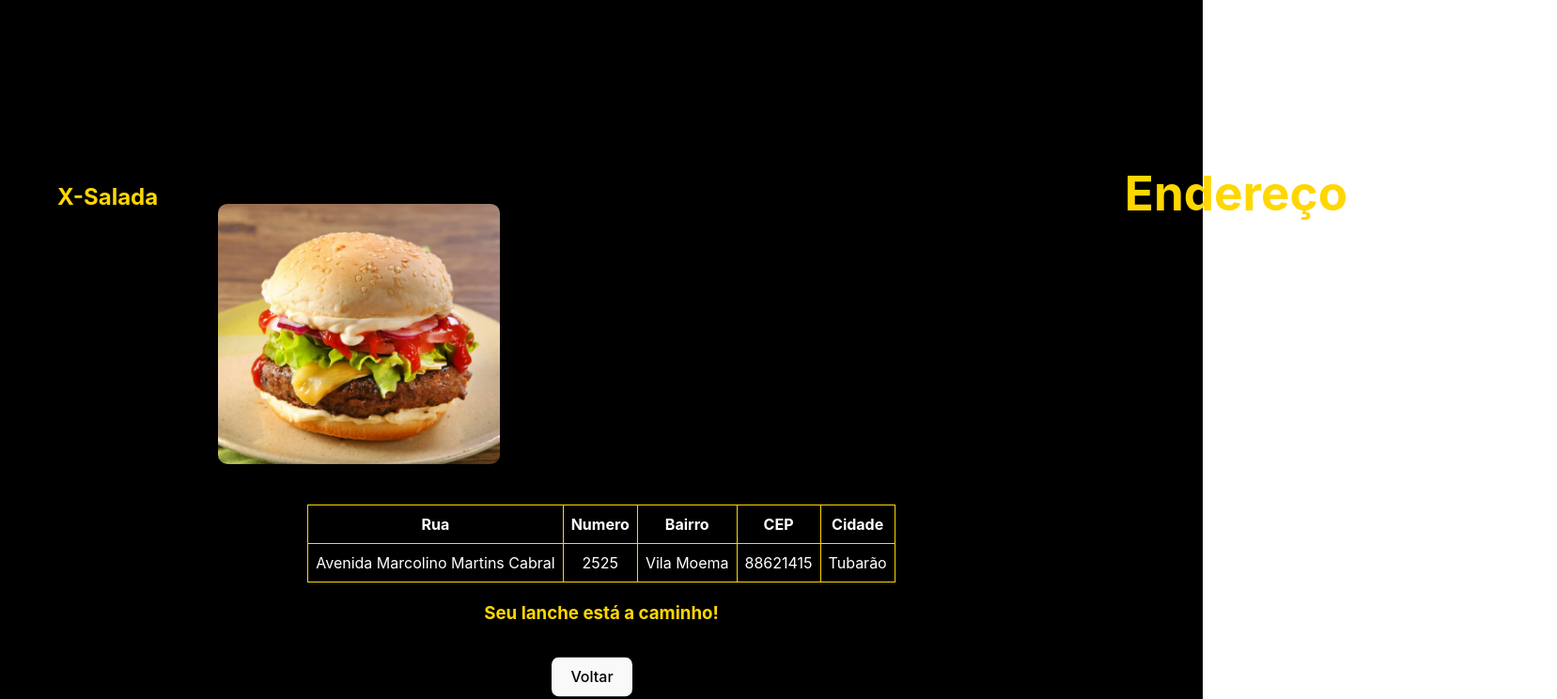
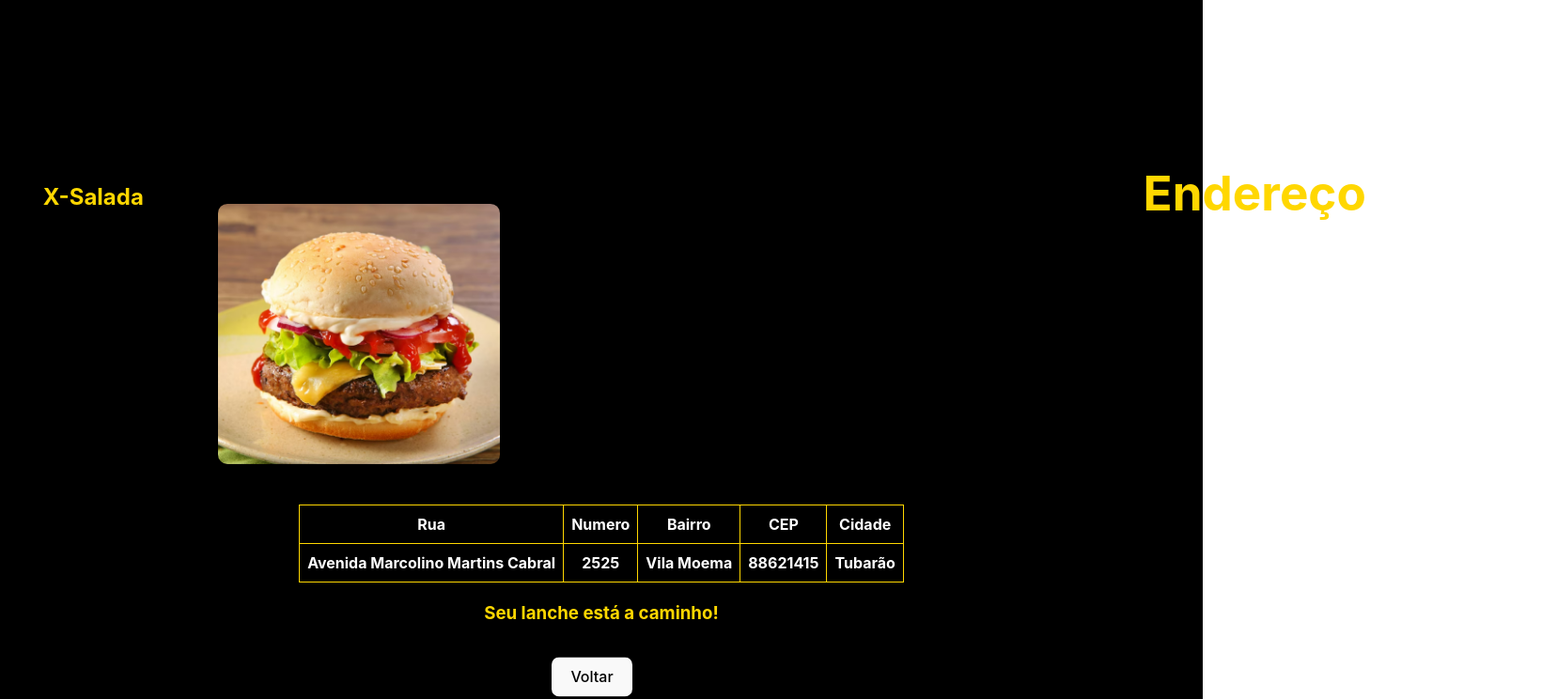
Before and after one commit to Octavio1Naspolini/usuariologin, a React (Vite) app: page /confirmacao in a window 1280 px wide. Shown: the top 744 px of the page at 94% size, 1657 px wide, since content can reach past the window. Built offline with nearby package versions, Linux system fonts and the light colour scheme.

Commit message:
Update ItemTabelaEndereco.tsx

```diff
--- a/src/Components/ItemTabelaEndereco/ItemTabelaEndereco.tsx
+++ b/src/Components/ItemTabelaEndereco/ItemTabelaEndereco.tsx
@@ -1,34 +1,28 @@
 'use strict';
 
 import React from 'react';
-import ItemTabelaEndereco from '../../Models/Address';
+import Address from '../../Models/Address';
 
-// Propriedades esperadas para o componente ItemTabelaResumo
 interface ItemTabelaEnderecoProps {
-  item: ItemTabelaEndereco;  // Objeto representando um item do resumo de pagamento
-    // Índice do item na lista
+  item: Address;
 }
 
-// Componente funcional ItemTabelaResumo
 const ItemTabelaEndereco: React.FC<ItemTabelaEnderecoProps> = ({ item }) => {
   return (
-    // Linha da tabela representando um item
     <tr>
 
-      {/* Coluna com a descrição do item */}
-      <td>{item.rua}</td>
+      <th>{item.rua}</th>
 
-      <td>{item.numero}</td>
+      <th>{item.numero}</th>
 
-      <td>{item.bairro}</td>
+      <th>{item.bairro}</th>
 
-      <td>{item.cep}</td>
+      <th>{item.cep}</th>
 
-      <td>{item.cidade}</td>
+      <th>{item.cidade}</th>
 
     </tr>
   );
 };
 
-// Exporta o componente ItemTabelaResumo
 export default ItemTabelaEndereco;
```
